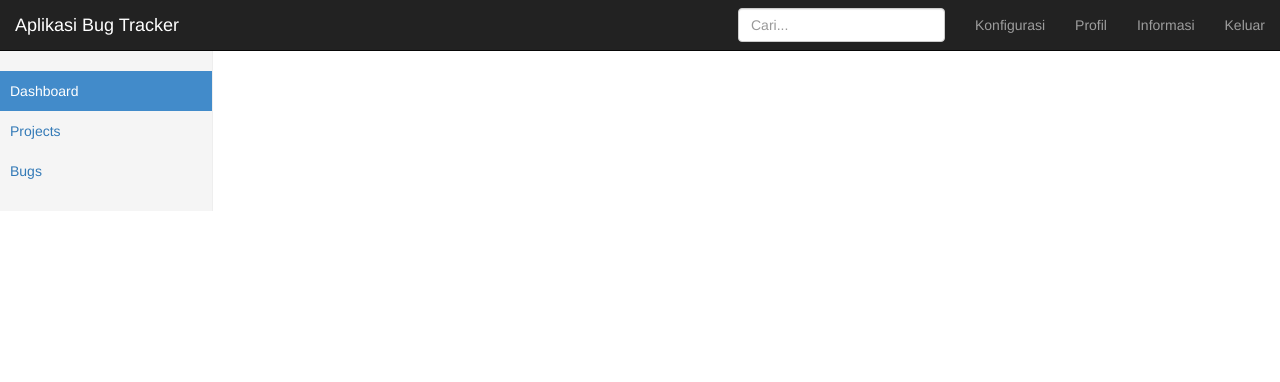
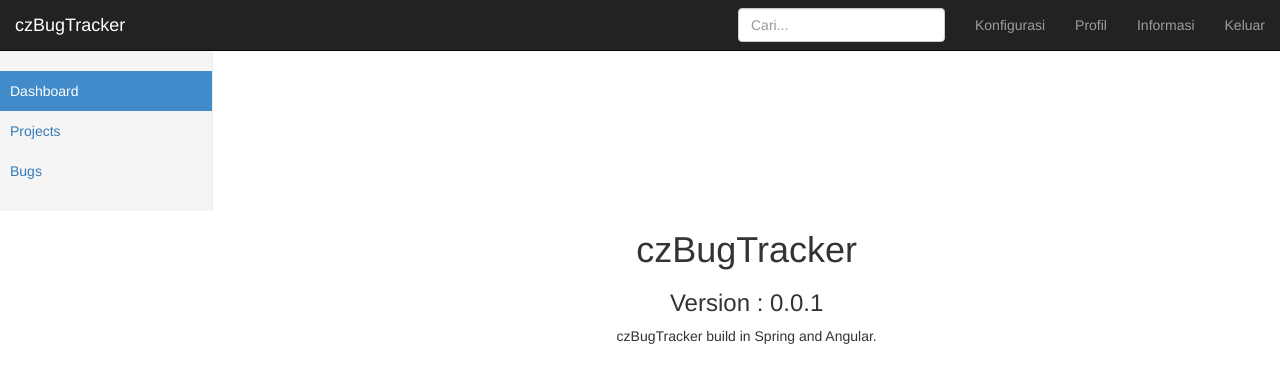
Before and after one commit to ciazhar/aplikasi-bugtracker-web, an Angular app: page /about in a window 1280 px wide. Shown: the top 382 px of the page. Built offline with nearby package versions, Linux system fonts and the light colour scheme.

Commit message:
simple routing

```diff
--- /dev/null
+++ b/src/app/about/about.component.html
@@ -0,0 +1,6 @@
+<h1>czBugTracker</h1>
+<h3>Version : 0.0.1</h3>
+
+<p>
+  czBugTracker build in Spring and Angular.
+</p>
--- /dev/null
+++ b/src/app/about/about.component.ts
@@ -0,0 +1,15 @@
+import { Component, OnInit } from '@angular/core';
+
+@Component({
+  selector: 'app-about',
+  templateUrl: './about.component.html',
+  styleUrls: ['./about.component.css']
+})
+export class AboutComponent implements OnInit {
+
+  constructor() { }
+
+  ngOnInit() {
+  }
+
+}
--- a/src/app/app.component.html
+++ b/src/app/app.component.html
@@ -3,7 +3,7 @@
   <div class="row">
     <app-sidebar></app-sidebar>
     <div class="col-sm-9 col-sm-offset-3 col-md-10 col-md-offset-2 main">
-      <!-- <router-outlet></router-outlet> -->
+      <router-outlet></router-outlet>
     </div>
   </div>
 </div>
--- a/src/app/app.component.ts
+++ b/src/app/app.component.ts
@@ -6,5 +6,5 @@ import { Component } from '@angular/core';
   styleUrls: ['./app.component.css']
 })
 export class AppComponent {
-  title = 'Aplikasi Bug Tracker';
+  title = 'cz Bug Tracker';
 }
--- a/src/app/app.module.ts
+++ b/src/app/app.module.ts
@@ -2,21 +2,32 @@ import { BrowserModule } from '@angular/platform-browser';
 import { NgModule } from '@angular/core';
 import { FormsModule } from '@angular/forms';
 import { HttpModule } from '@angular/http';
+import { RouterModule, Routes } from '@angular/router';
 
 import { AppComponent } from './app.component';
 import { NavbarComponent } from './navbar/navbar.component';
 import { SidebarComponent } from './sidebar/sidebar.component';
+import { WelcomeComponent } from './welcome/welcome.component';
+import { AboutComponent } from './about/about.component';
+
+const routingAplikasi : Routes = [
+  { path : "welcome", component : WelcomeComponent },
+  { path : "about", component : AboutComponent }
+]
 
 @NgModule({
   declarations: [
     AppComponent,
     NavbarComponent,
-    SidebarComponent
+    SidebarComponent,
+    WelcomeComponent,
+    AboutComponent
   ],
   imports: [
     BrowserModule,
     FormsModule,
-    HttpModule
+    HttpModule,
+    RouterModule.forRoot(routingAplikasi)
   ],
   providers: [],
   bootstrap: [AppComponent]
--- a/src/app/navbar/navbar.component.ts
+++ b/src/app/navbar/navbar.component.ts
@@ -6,7 +6,7 @@ import { Component, OnInit } from '@angular/core';
   styleUrls: ['./navbar.component.css']
 })
 export class NavbarComponent implements OnInit {
-  title = 'Aplikasi Bug Tracker';
+  title = 'czBugTracker';
 
   constructor() { }
 
--- /dev/null
+++ b/src/app/welcome/welcome.component.html
@@ -0,0 +1 @@
+<h1>Welcome to czBugTracker</h1>
--- /dev/null
+++ b/src/app/welcome/welcome.component.ts
@@ -0,0 +1,15 @@
+import { Component, OnInit } from '@angular/core';
+
+@Component({
+  selector: 'app-welcome',
+  templateUrl: './welcome.component.html',
+  styleUrls: ['./welcome.component.css']
+})
+export class WelcomeComponent implements OnInit {
+
+  constructor() { }
+
+  ngOnInit() {
+  }
+
+}
--- a/src/styles.css
+++ b/src/styles.css
@@ -38,6 +38,7 @@ body {
   .main {
     padding-right: 40px;
     padding-left: 40px;
+    text-align: center;
   }
 }
 .main .page-header {
```
Also changed, not shown: src/app/about/about.component.css (added), src/app/welcome/welcome.component.css (added), 2 other files (tests, documents, lock files or other folders).
